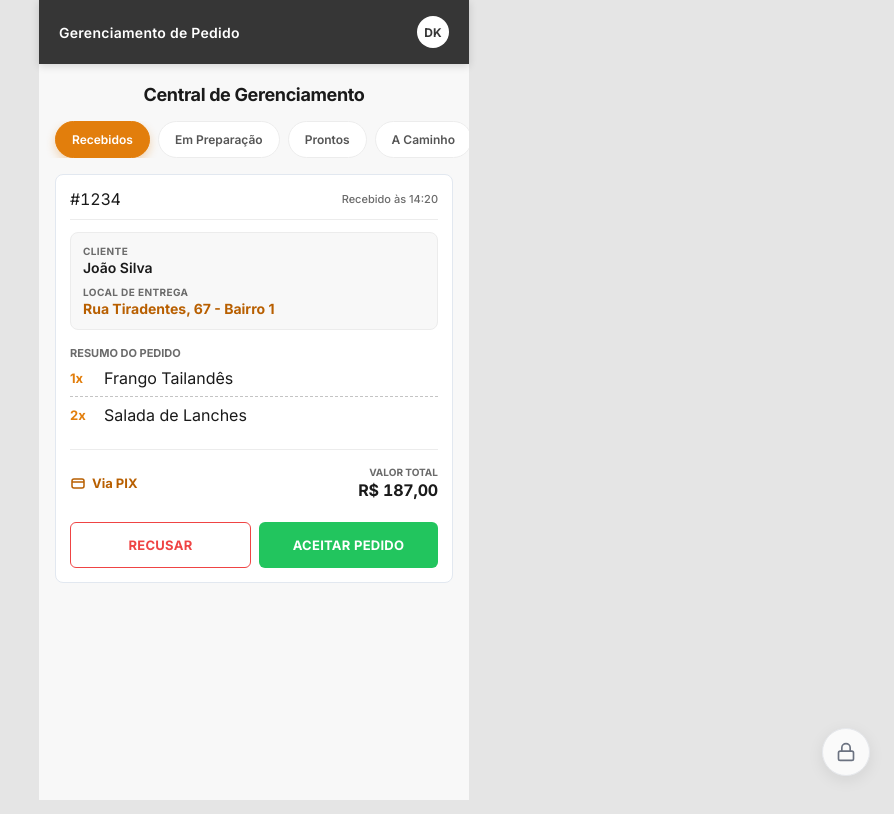
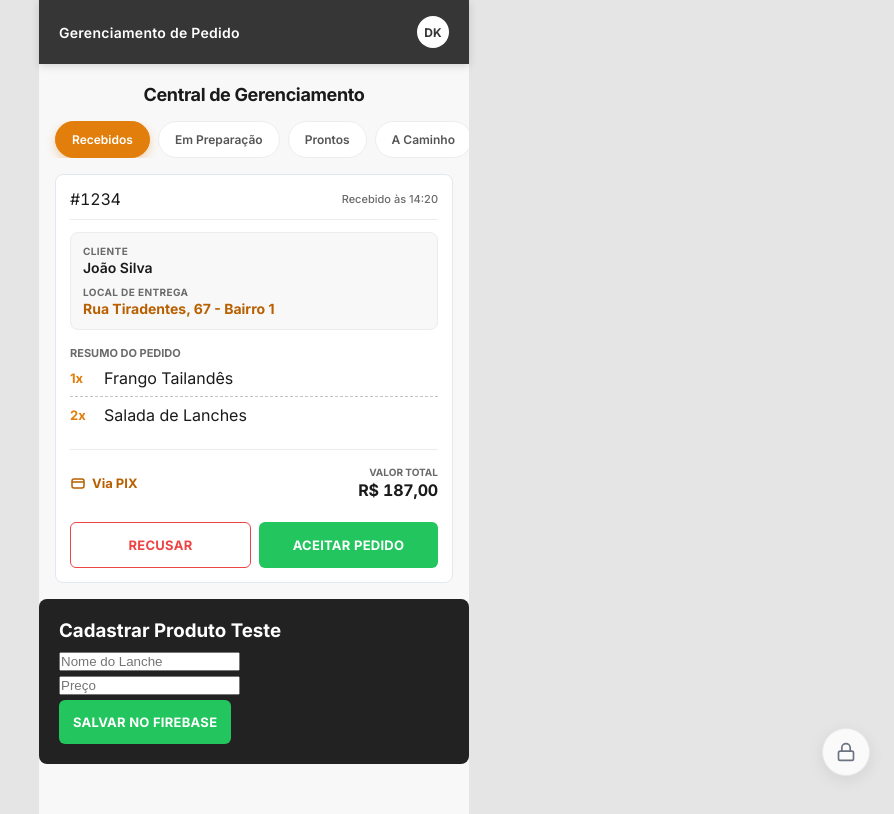
Before and after one commit to Enzo-FS/A-La-Tree, an Angular app in the folder dark-kitchen-app/: page /painel in a window 1280 px wide. Shown: the whole page, without its empty margins (386-1280 px from the left). Built offline with nearby package versions, Linux system fonts and the light colour scheme.

Commit message:
ultima at

```diff
--- a/dark-kitchen-app/src/app/core/services/database.ts
+++ b/dark-kitchen-app/src/app/core/services/database.ts
@@ -1,6 +1,7 @@
 import { Injectable, inject } from '@angular/core';
 import { Firestore, collection, collectionData, addDoc } from '@angular/fire/firestore';
 import { Observable } from 'rxjs';
+
 
 // 1. Moldes dos nossos dados (Interfaces)
 export interface Motoboy {
--- a/dark-kitchen-app/src/app/pages/store-manager/store-manager.html
+++ b/dark-kitchen-app/src/app/pages/store-manager/store-manager.html
@@ -148,4 +148,11 @@
     </div>
   </section>
 
+  <div class="test-form" style="padding: 20px; background: #222; color: #fff; border-radius: 8px; margin-bottom: 20px;">
+  <h3 style="margin-bottom: 10px;">Cadastrar Produto Teste</h3>
+  <input #nome type="text" placeholder="Nome do Lanche" style="display:block; margin-bottom: 5px;">
+  <input #preco type="number" placeholder="Preço" style="display:block; margin-bottom: 5px;">
+  <button (click)="cadastrarLanche(nome.value, preco.value)" class="btn-action btn-success">Salvar no Firebase</button>
+  </div>
+
 </main>
```
